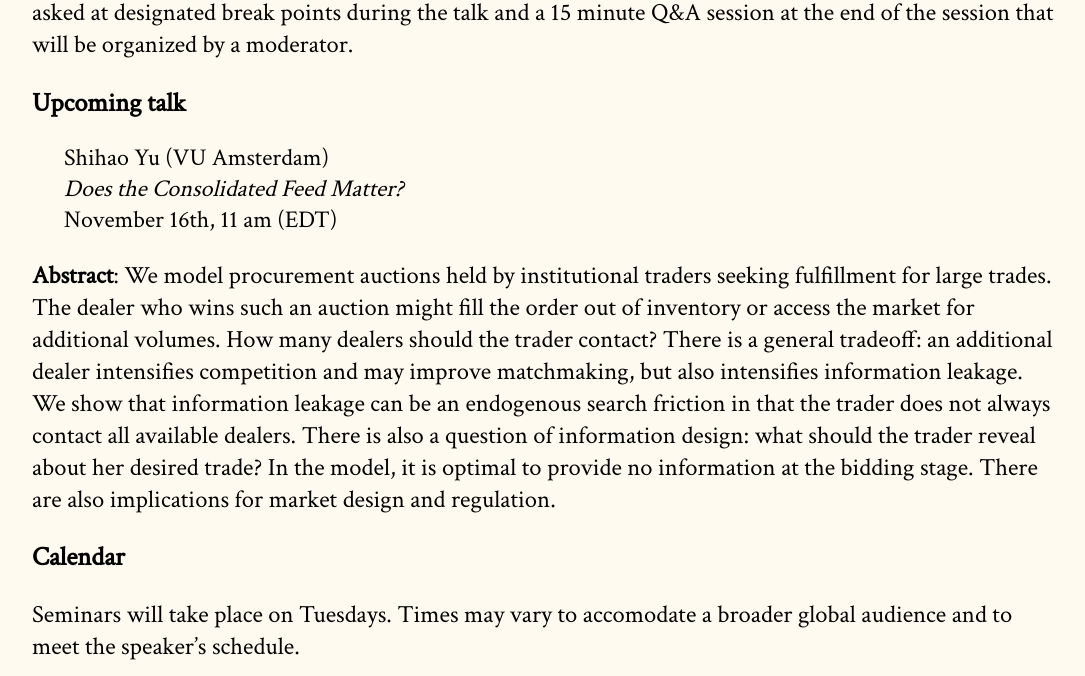
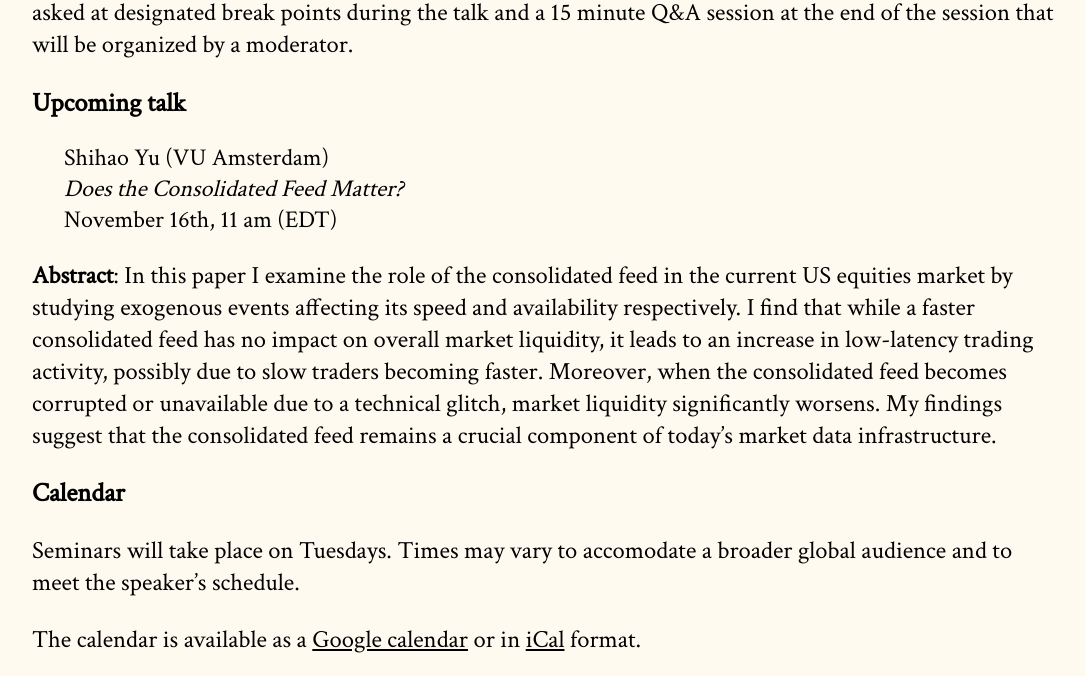
Before and after one commit to cpfiffer/microstructure.exchange, a Jekyll site: the page built from index.md, in a window 1280 px wide and 900 px high, scrolled down 375 px, cut to the strip 0-676 px from the top of the window. Shown: the whole strip, without its empty margins (96-1181 px from the left). Built offline with Jekyll 4.4.1, drawn with Linux system fonts in a browser that asks for light colours; some web fonts are replaced.

Commit message:
Correct abstract

```diff
--- a/index.md
+++ b/index.md
@@ -18,7 +18,7 @@ Speakers will be invited to present their work over Zoom. Seminars will last 45
 
 {% include upcoming-speaker.html %}
 
-**Abstract**: We model procurement auctions held by institutional traders seeking fulfillment for large trades. The dealer who wins such an auction might fill the order out of inventory or access the market for additional volumes. How many dealers should the trader contact? There is a general tradeoff: an additional dealer intensifies competition and may improve matchmaking, but also intensifies information leakage. We show that information leakage can be an endogenous search friction in that the trader does not always contact all available dealers. There is also a question of information design: what should the trader reveal about her desired trade? In the model, it is optimal to provide no information at the bidding stage. There are also implications for market design and regulation.
+**Abstract**: In this paper I examine the role of the consolidated feed in the current US equities market by studying exogenous events affecting its speed and availability respectively. I find that while a faster consolidated feed has no impact on overall market liquidity, it leads to an increase in low-latency trading activity, possibly due to slow traders becoming faster. Moreover, when the consolidated feed becomes corrupted or unavailable due to a technical glitch, market liquidity significantly worsens. My findings suggest that the consolidated feed remains a crucial component of today’s market data infrastructure.
 
 ## Calendar
 
```
